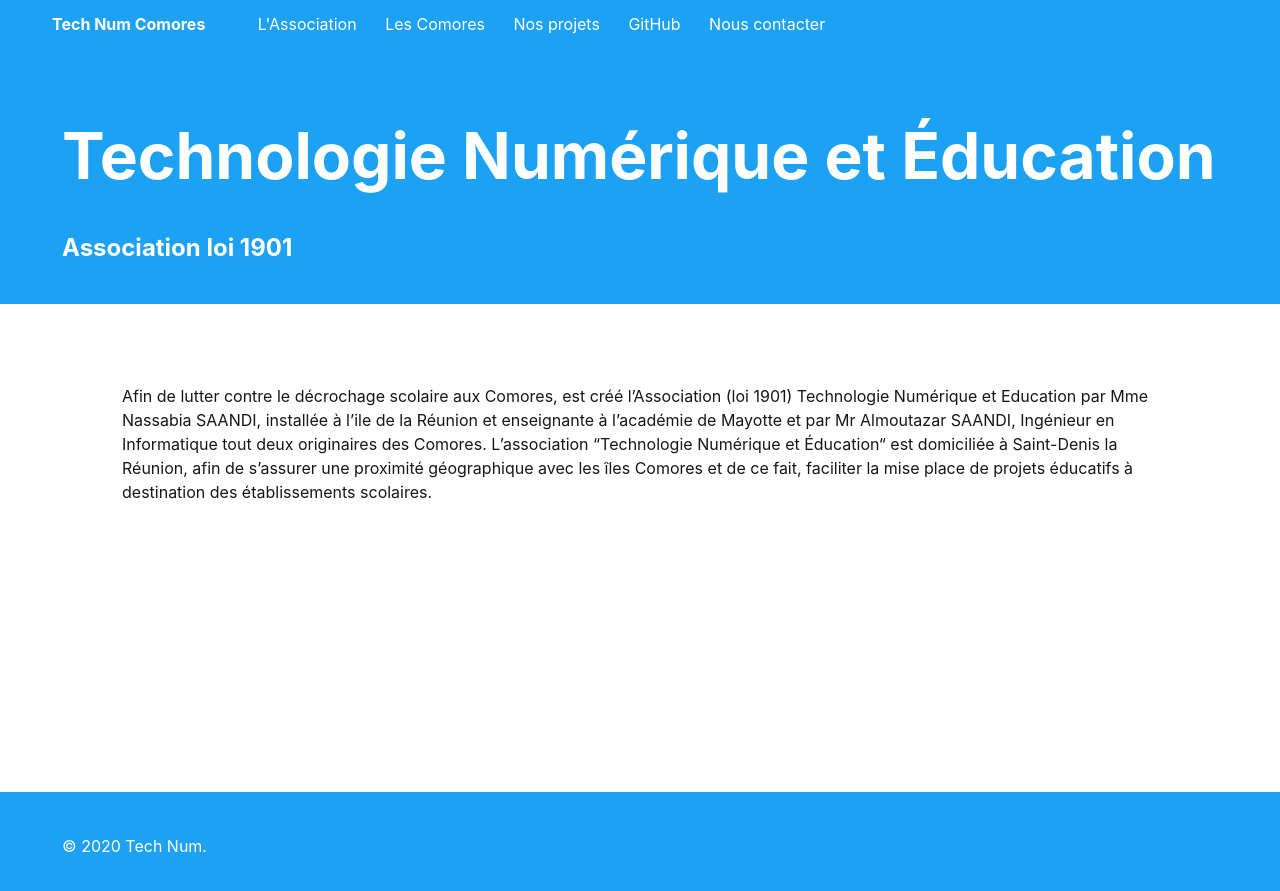
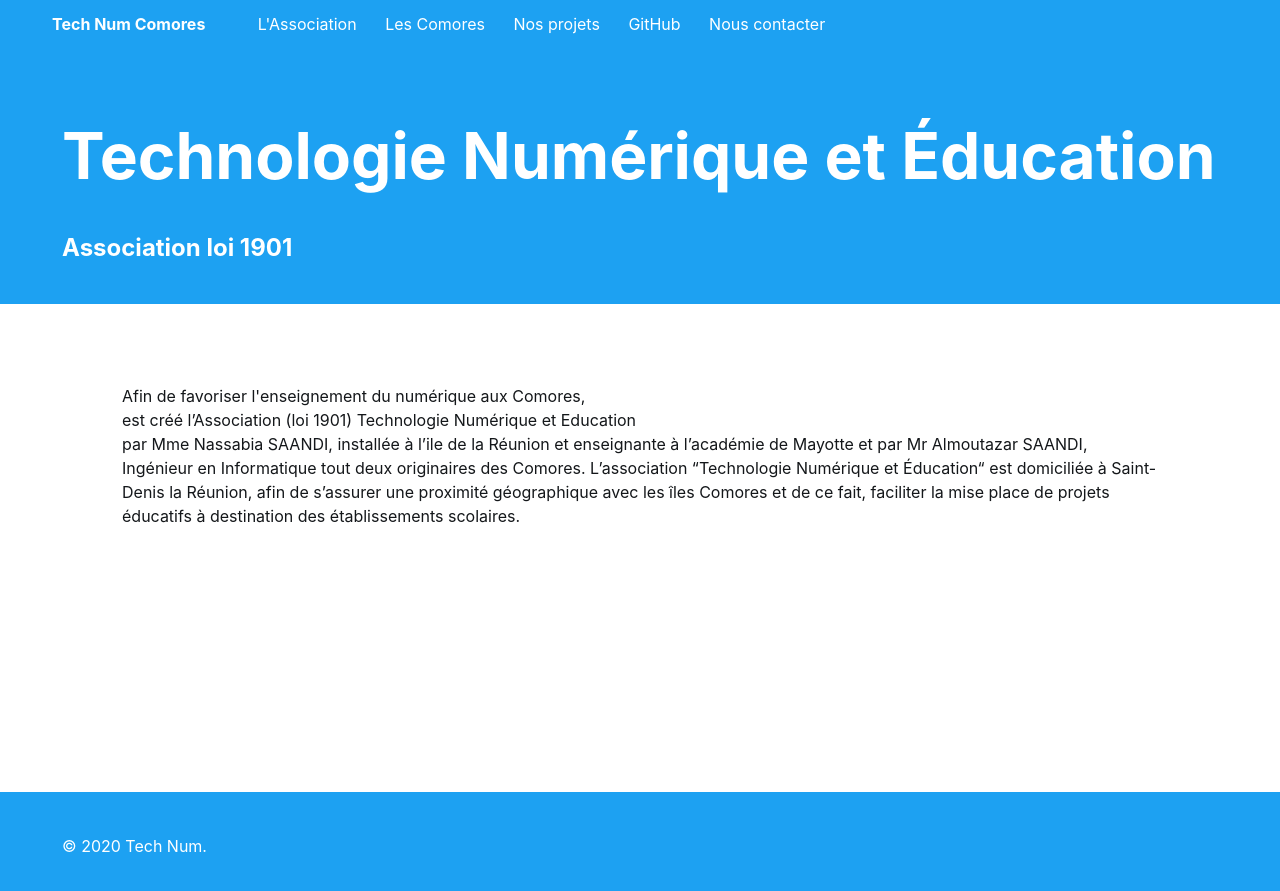
Before and after one commit to tech-num/test, a Jekyll site: the page built from association.html, in a window 1280 px wide. Shown: the top 891 px of the page. Built offline with Jekyll 4.4.1, drawn with Linux system fonts in a browser that asks for light colours.

Commit message:
Update association.html

```diff
--- a/association.html
+++ b/association.html
@@ -19,7 +19,7 @@ custom_js: memberships.js
 
 <div class="section">
 	<div class="Grid membership-container container">
-            <p class="center-left">Afin de lutter contre le décrochage scolaire aux Comores,  est créé l’Association (loi 1901)  Technologie Numérique et Education par Mme  Nassabia SAANDI, installée à l’ile de la Réunion et enseignante à l’académie de Mayotte et par Mr Almoutazar SAANDI, Ingénieur en Informatique tout deux originaires des Comores.
+		<p class="center-left">Afin de favoriser l'enseignement du numérique aux Comores, </br> est créé l’Association (loi 1901)  Technologie Numérique et Education </br> par Mme  Nassabia SAANDI, installée à l’ile de la Réunion et enseignante à l’académie de Mayotte et par Mr Almoutazar SAANDI, Ingénieur en Informatique tout deux originaires des Comores.
 		    L’association “Technologie Numérique et Éducation“ est domiciliée à Saint-Denis la Réunion, afin de s’assurer une proximité géographique avec les îles Comores et de ce fait, faciliter la mise place de projets éducatifs à destination des établissements scolaires.
 </p>
 
```
